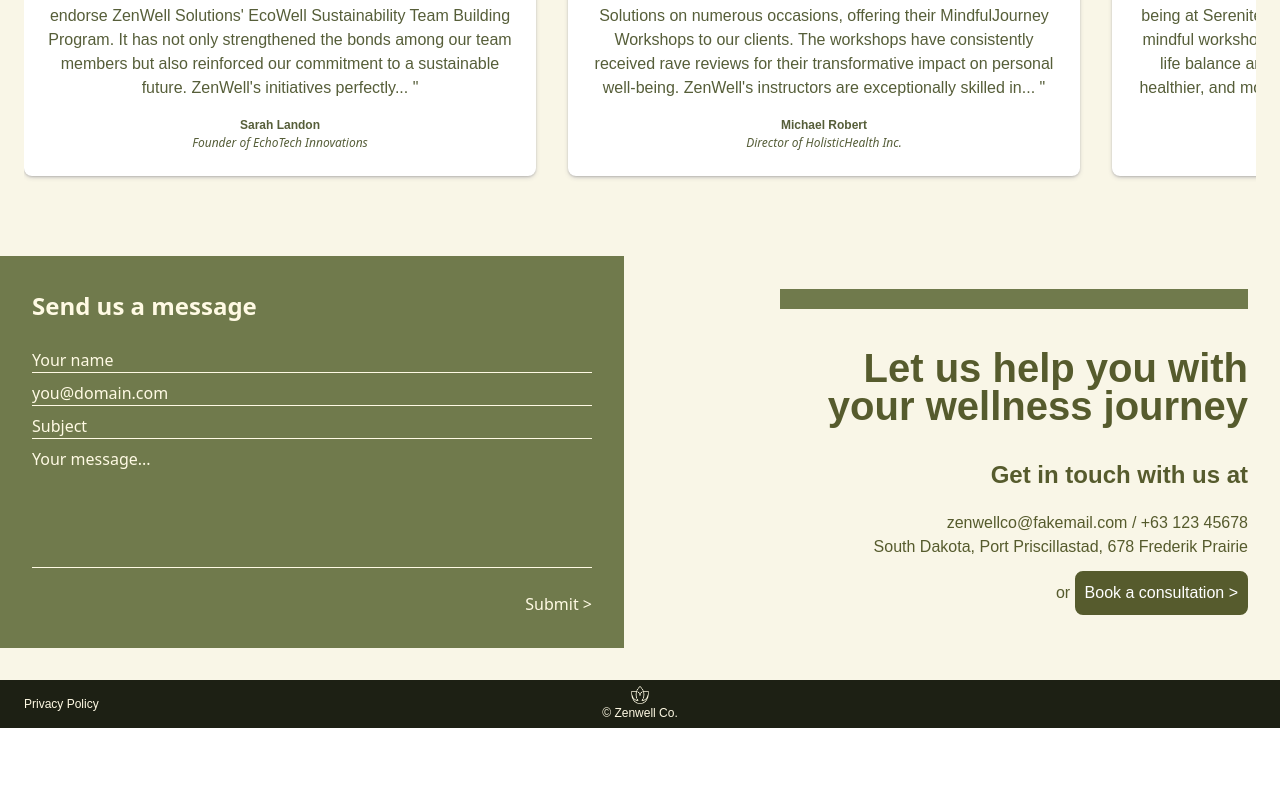
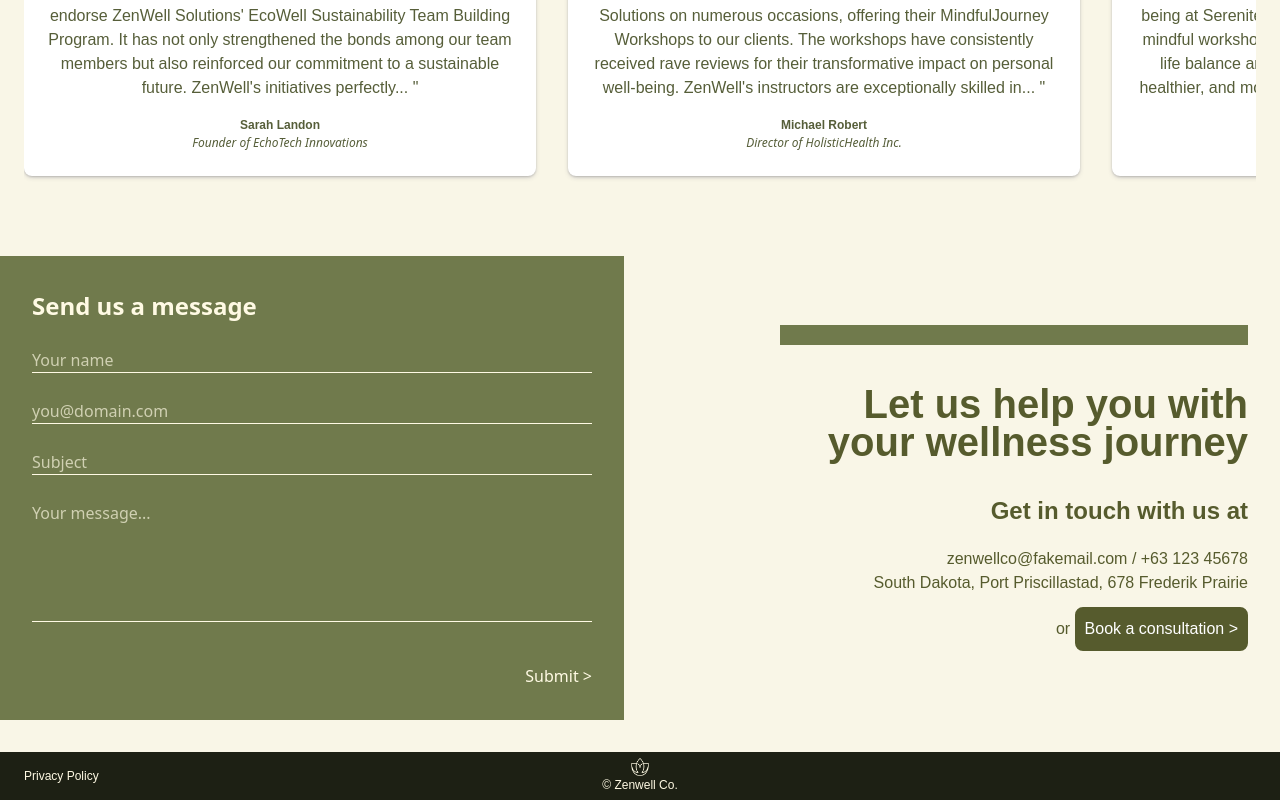
Before and after one commit to jellyM0on/zenwell-co, a React (Vite) app: page / in a window 1280 px wide. Shown: the part 5892-6692 px from the top of the page. Before the commit the page ends 6620 px from the top, so only its background shows below. Built offline with nearby package versions, Linux system fonts and the light colour scheme.

Commit message:
add contact form validation

```diff
--- a/package.json
+++ b/package.json
@@ -10,9 +10,12 @@
     "preview": "vite preview"
   },
   "dependencies": {
+    "@hookform/resolvers": "^3.3.1",
     "react": "^18.2.0",
     "react-dom": "^18.2.0",
-    "react-router-dom": "^6.16.0"
+    "react-hook-form": "^7.46.1",
+    "react-router-dom": "^6.16.0",
+    "zod": "^3.22.2"
   },
   "devDependencies": {
     "@types/react": "^18.2.15",
--- a/src/App.css
+++ b/src/App.css
@@ -228,8 +228,7 @@ p{
 }
 
 
-#contact-form input,
-#contact-form textarea{
+.contact-input{
   border-bottom: solid 1px #FFFAE4;
   background-color: transparent;
   margin-bottom: 0.5em;
@@ -244,11 +243,23 @@ p{
 #contact-form input::placeholder,
 #contact-form textarea::placeholder
 {
-  color: #FFFAE4;
+  color: #fffae4ab;
 }
 
 #contact-form textarea{
   resize: none;
+}
+
+#contact-form p{
+  font-size: 0.75em;
+  color: rgb(84, 17, 17);
+  height: 1.5em;
+}
+
+.input-invalid{
+  border-bottom: solid 1px rgb(84, 17, 17);
+  background-color: transparent;
+  margin-bottom: 0.5em;
 }
 /*
 
--- a/src/components/contact-form.jsx
+++ b/src/components/contact-form.jsx
@@ -1,44 +1,49 @@
 import { useState } from "react";
 
+import { useForm } from 'react-hook-form';
+import { zodResolver } from '@hookform/resolvers/zod';
+import { z } from "zod";
 
+const schema = z.object({
+    name: z.string().min(3, {message: 'Name must have at least 3 characters.'}),
+    email: z.string().email({message: 'Email must be valid.'}),
+    subject: z.string().min(3, {message: 'Subject must have at least 3 characters.'}),
+    msg: z.string().min(3, {message: 'Message must have at least 3 characters.'})
+        .max(250, {message: 'Message must not exceed 250 characters.'})
+})
 
 export default function ContactForm() {
-    const [inputs, setInputs] = useState();
+    const { register, handleSubmit, formState } = useForm({resolver: zodResolver(schema)} );
+    const { errors } = formState;
 
-    function handleSubmit(e){
-        e.preventDefault();
-
-        const responses = [];
-        const responseNodes = document.querySelectorAll('.contact-input');
-        responseNodes.forEach((response, x) => responses[x] = response.value);
-        setInputs(responses);
-        console.log(responses);
+    function handleSave(inputs){
+        console.log(inputs);
     }
 
     return(
         <section className='grid grid-cols-2 py-[2em] pr-[2em] bg-[#f9f6e7] items-center'>
-            <form id='contact-form' className='flex flex-col bg-[#707a4cfe] text-[#FFFAE4]
-            p-[2em]'>
+            <form onSubmit={handleSubmit(handleSave)} id='contact-form' className='flex flex-col
+            bg-[#707a4cfe] text-[#FFFAE4] p-[2em]'>
                 <h3 className='font-bold mb-[1em] text-[1.5em]'>Send us a message</h3>
 
-                <label htmlFor="contact-name"></label>
-                <input type="text" name="contact-name" id="contact-name"
-                placeholder="Your name" className='contact-input'/>
+                <input type="text" placeholder="Your name"
+                className={`${!errors.name?.message ? "contact-input" : "input-invalid"}`} {...register("name")}/>
+                <p>{errors.name?.message}</p>
 
+                <input type="email" {...register("email")}
+                 placeholder="you@domain.com"  className={`${!errors.email?.message ? "contact-input" : "input-invalid"}`}/>
+                <p>{errors.email?.message}</p>
 
-                <label htmlFor="contact-email"></label>
-                <input type="email" name="contact-email" id="contact-email"
-                 placeholder="you@domain.com" className='contact-input'/>
+                <input type="text" {...register("subject")}
+                 placeholder="Subject"  className={`${!errors.subject?.message ? "contact-input" : "input-invalid"}`}/>
+                <p>{errors.subject?.message}</p>
 
-                <label htmlFor="contact-subject"></label>
-                <input type="text" name="contact-subject" id="contact-subject"
-                 placeholder="Subject" className='contact-input'/>
+                <textarea {...register("msg")} id="contact-msg"
+                placeholder="Your message..." cols="30" rows="5"  className={`${!errors.msg?.message ? "contact-input" : "input-invalid"}`}>
+                </textarea>
+                <p>{errors.msg?.message}</p>
 
-                <label htmlFor="contact-msg"></label>
-                <textarea name="contact-msg" id="contact-msg"
-                placeholder="Your message..." cols="30" rows="5" className='contact-input'></textarea>
-
-                <button type="submit" onClick={handleSubmit} className='hover:underline mt-[1em] w-fit self-end'>Submit &gt;</button>
+                <button type="submit" className='hover:underline mt-[1em] w-fit self-end'>Submit &gt;</button>
             </form>
 
             <div className='flex flex-col items-end gap-[2em] text-[#565B2D]'>
@@ -52,7 +57,6 @@ export default function ContactForm() {
                 hover:bg-white hover:text-[#565B2D]'>Book a consultation &gt;</button></span></p>
                 </div>
             </div>
-
         </section>
     )
 }
```
Also changed, not shown: 1 other file (tests, documents, lock files or other folders).
